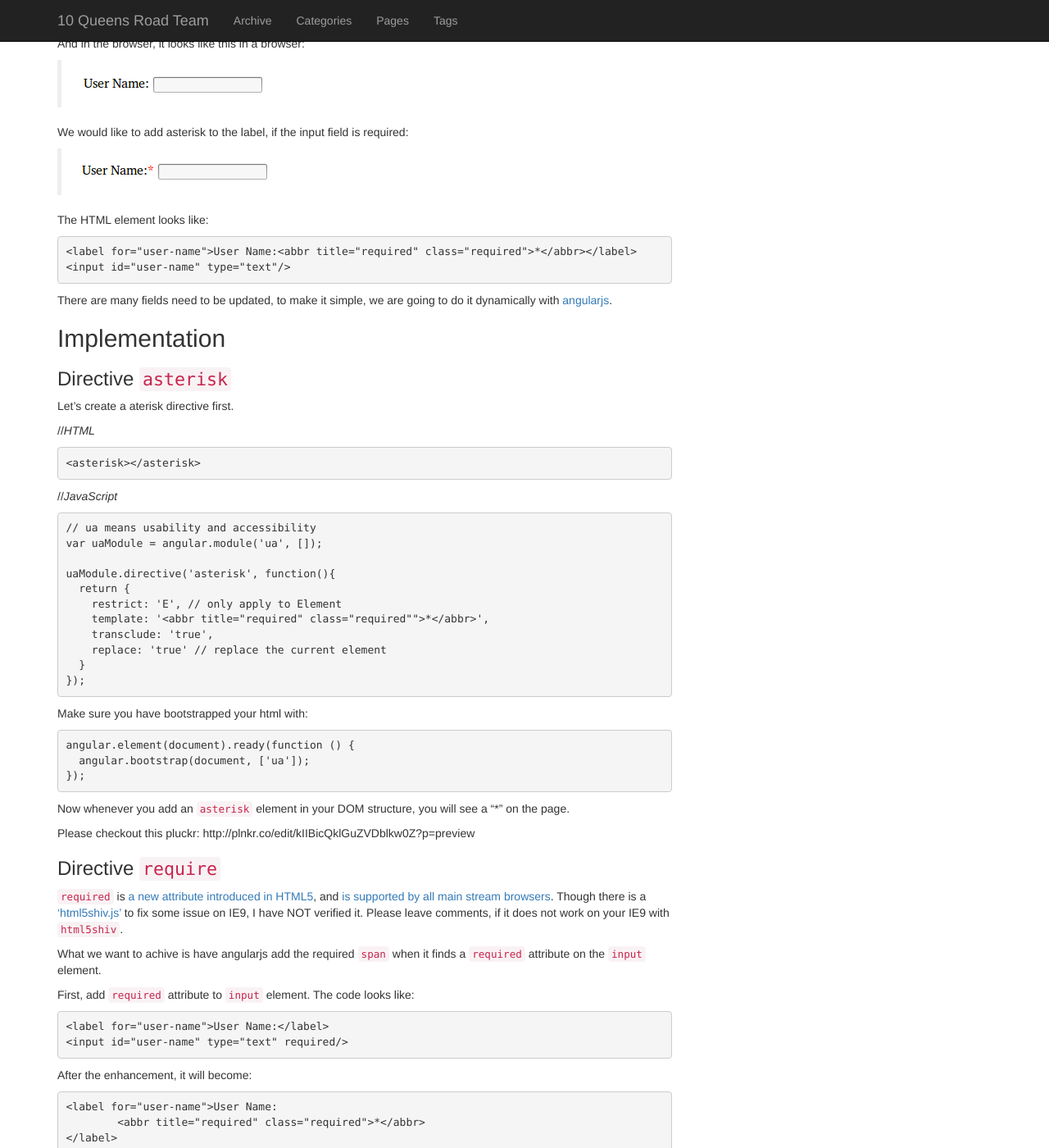
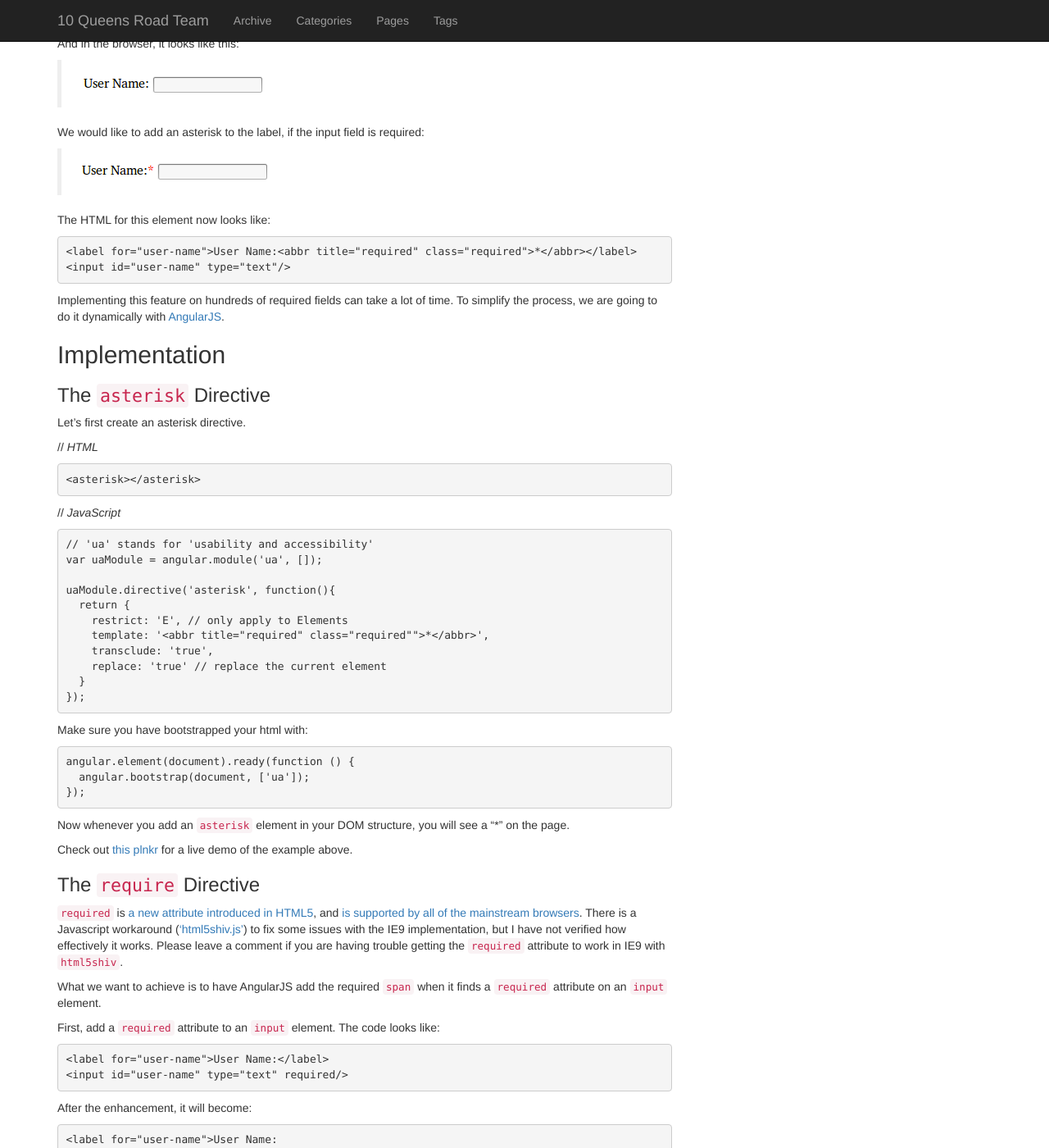
Before and after one commit to 10QueensRoad/10queensroad-staging, a Jekyll site: the page built from _posts/2013-11-15-achieve-usability-and-accessibility-with-angularjs-1.md, in a window 1280 px wide and 1400 px high, scrolled down 277 px. Shown: the whole window at 82% size. Built offline with Jekyll 4.4.1, drawn with Linux system fonts in a browser that asks for light colours; nearby versions of some CDN libraries; library files that are not in the unit come from our copies; Markdown is read by kramdown in place of the engine named in the settings; comment, search, counter and statistics services are not loaded; some of the changed text lies outside the part shown.

Commit message:
Andrew: First review of Anshuman and Peng's posts (2).
Git workspace conflicts somehow ended up moving my changes to the
trash. Stupid trash.

```diff
--- a/_posts/2013-11-15-achieve-usability-and-accessibility-with-angularjs-1.md
+++ b/_posts/2013-11-15-achieve-usability-and-accessibility-with-angularjs-1.md
@@ -10,47 +10,47 @@ author: "Peng Xiao"
 
 > ####_This blog is written with love._
 
-Australia government has endorsed [Web Content Accessibiity Guidelines version 2.0 (WCAG 2.0)](http://www.w3.org/TR/WCAG20/) as [a mandatory requirement for all government websites](http://webguide.gov.au/accessibility-usability/accessibility/). In this blog, we will show a creative way to implement the item [ARIA2: Identifying required fields with the aria-required property](http://www.w3.org/TR/2013/NOTE-WCAG20-TECHS-20130905/ARIA2).
+The Australian government has endorsed the [Web Content Accessibiity Guidelines version 2.0 (WCAG 2.0)](http://www.w3.org/TR/WCAG20/) as [a mandatory requirement for all government websites](http://webguide.gov.au/accessibility-usability/accessibility/). In this blog post, we will show a creative way to implement the item [ARIA2: Identifying required fields with the aria-required property](http://www.w3.org/TR/2013/NOTE-WCAG20-TECHS-20130905/ARIA2).
 
 <!--end excerpt-->
 
-The following is a typical input field(`input` is a [void element](http://dev.w3.org/html5/markup/syntax.html#void-elements). the closing "/" is optional.):
+The following is a typical input field (note that `<input>` in HTML5 is a [void element](http://dev.w3.org/html5/markup/syntax.html#void-elements); the closing "/" is optional):
 {% highlight html %}
 <label for="user-name">User Name:</label>
 <input id="user-name" type="text"/>
 {% endhighlight %}
-And in the browser, it looks like this in a browser:
->![text input with label](/assets/images/input-element-ui.png "Input element with label")
+And in the browser, it looks like this:
+>![text input field with label](/assets/images/input-element-ui.png "Input element with label")
 
-We would like to add asterisk to the label, if the input field is required:
->![required input field with label](/assets/images/input-element-required-ui.png "Required input field with label")
+We would like to add an asterisk to the label, if the input field is required:
+>![required text input field with label](/assets/images/input-element-required-ui.png "Required input field with label")
 
-The HTML element looks like:
+The HTML for this element now looks like:
 {% highlight html %}
 <label for="user-name">User Name:<abbr title="required" class="required">*</abbr></label>
 <input id="user-name" type="text"/>
 {% endhighlight %}
-There are many fields need to be updated, to make it simple, we are going to do it dynamically with [angularjs](angularjs.org).
+Implementing this feature on hundreds of required fields can take a lot of time. To simplify the process, we are going to do it dynamically with [AngularJS](http://angularjs.org).
 
 ## Implementation
 
-### Directive `asterisk`
+### The `asterisk` Directive
 
-Let's create a aterisk directive first.
+Let's first create an asterisk directive.
 
-//*HTML*
+// *HTML*
 {% highlight html %}
 <asterisk></asterisk>
 {% endhighlight %}
 
-//*JavaScript*
+// *JavaScript*
 {% highlight javascript %}
-// ua means usability and accessibility
+// 'ua' stands for 'usability and accessibility'
 var uaModule = angular.module('ua', []);
 
 uaModule.directive('asterisk', function(){
   return {
-    restrict: 'E', // only apply to Element
+    restrict: 'E', // only apply to Elements
     template: '<abbr title="required" class="required"">*</abbr>',
     transclude: 'true',
     replace: 'true' // replace the current element
@@ -68,15 +68,15 @@ angular.element(document).ready(function () {
 
 Now whenever you add an `asterisk` element in your DOM structure, you will see a "\*" on the page.
 
-Please checkout this pluckr: http://plnkr.co/edit/kIIBicQklGuZVDblkw0Z?p=preview
+Check out [this plnkr](http://plnkr.co/edit/kIIBicQklGuZVDblkw0Z?p=preview) for a live demo of the example above.
 
-### Directive `require`
+### The `require` Directive
 
-`required` is [a new attribute introduced in HTML5](http://www.w3schools.com/html/html5_form_attributes.asp), and [is supported by all main stream browsers](http://docs.webplatform.org/wiki/html/attributes/required). Though there is a ['html5shiv.js'](https://code.google.com/p/html5shim/) to fix some issue on IE9, I have NOT verified it. Please leave comments, if it does not work on your IE9 with `html5shiv`.
+`required` is [a new attribute introduced in HTML5](http://www.w3schools.com/html/html5_form_attributes.asp), and [is supported by all of the mainstream browsers](http://docs.webplatform.org/wiki/html/attributes/required). There is a Javascript workaround (['html5shiv.js'](https://code.google.com/p/html5shim/)) to fix some issues with the IE9 implementation, but I have not verified how effectively it works. Please leave a comment if you are having trouble getting the `required` attribute to work in IE9 with `html5shiv`.
 
-What we want to achive is have angularjs add the required `span` when it finds a `required` attribute on the `input` element.
+What we want to achieve is to have AngularJS add the required `span` when it finds a `required` attribute on an `input` element.
 
-First, add `required` attribute to `input` element. The code looks like:
+First, add a `required` attribute to an `input` element. The code looks like:
 {% highlight html %}
 <label for="user-name">User Name:</label>
 <input id="user-name" type="text" required/>
@@ -89,17 +89,17 @@ After the enhancement, it will become:
 </label>
 <input id="user-name" type="text" required/>
 {% endhighlight %}
-
+With the help of this directive:
 {% highlight javascript %}
 uaModule.directive('required', ['$document', '$compile', function (document, compile) {
   var linkFn, labelNode, labelElement, abbrElement;
 
-  linkFn = function (scope, element, attrs) {
+  linkFn = function (scope, element, attributes) {
     // eliminate the dependency on jQuery
-    labelNode = document[0].body.querySelector("label[for='" + attrs['id'] + "']");
+    labelNode = document[0].body.querySelector("label[for='" + attributes['id'] + "']");
     if (labelNode) {
       labelElement = angular.element(labelNode);
-      // @ add asterisk to the label of a required input field
+      // add an asterisk to the label of a required input field
       abbrElement = angular.element('<asterisk/>');
       labelElement.append(compile(abbrElement)(scope));
     }
```
Also changed, not shown: other parts of _posts/2013-11-15-achieve-usability-and-accessibility-with-angularjs-1.md (+1 -1 lines), _posts/2013-11-12-the-importance-of-ubiquitous-language-in-ddd.md (+15 -11 lines).
